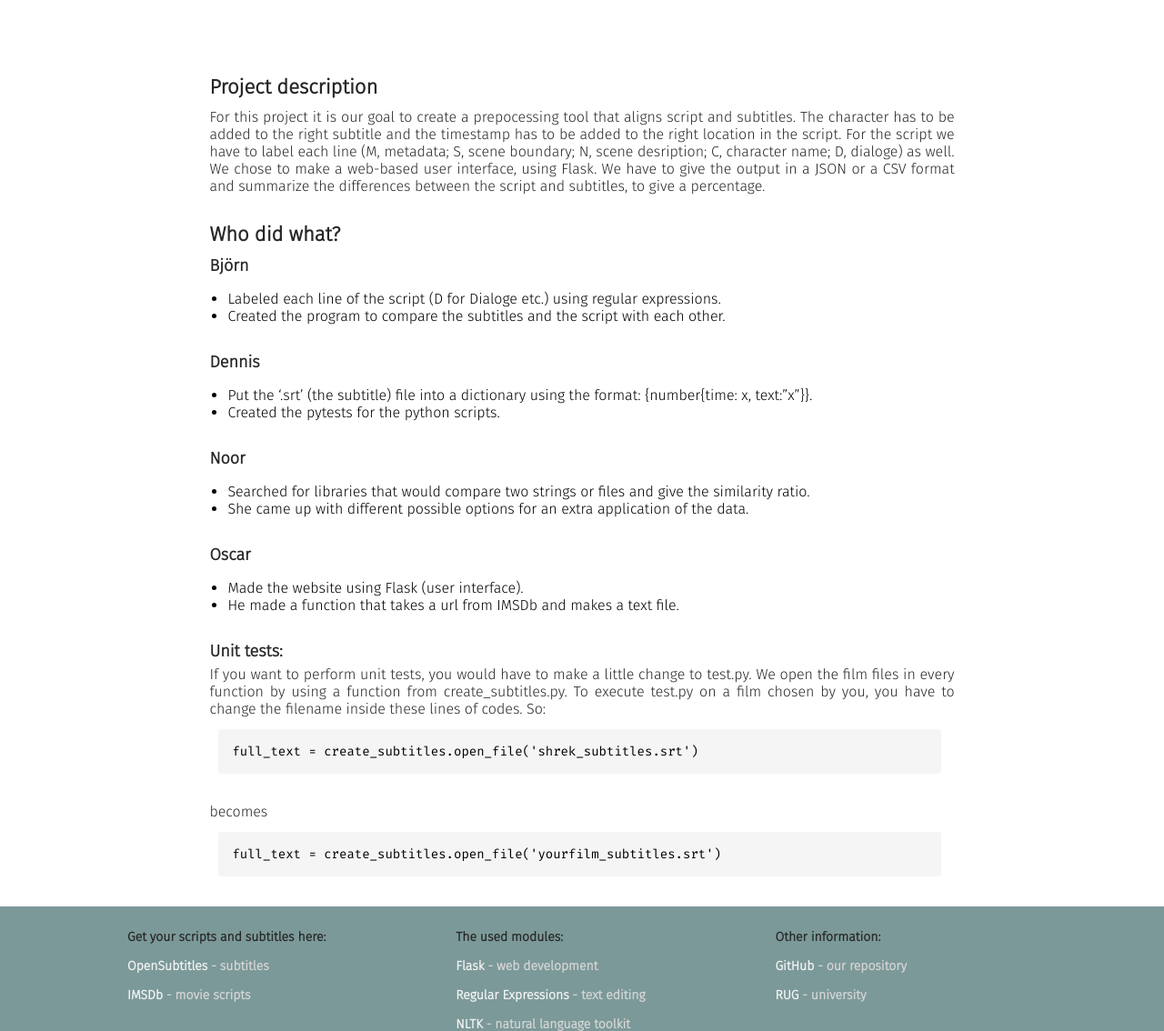
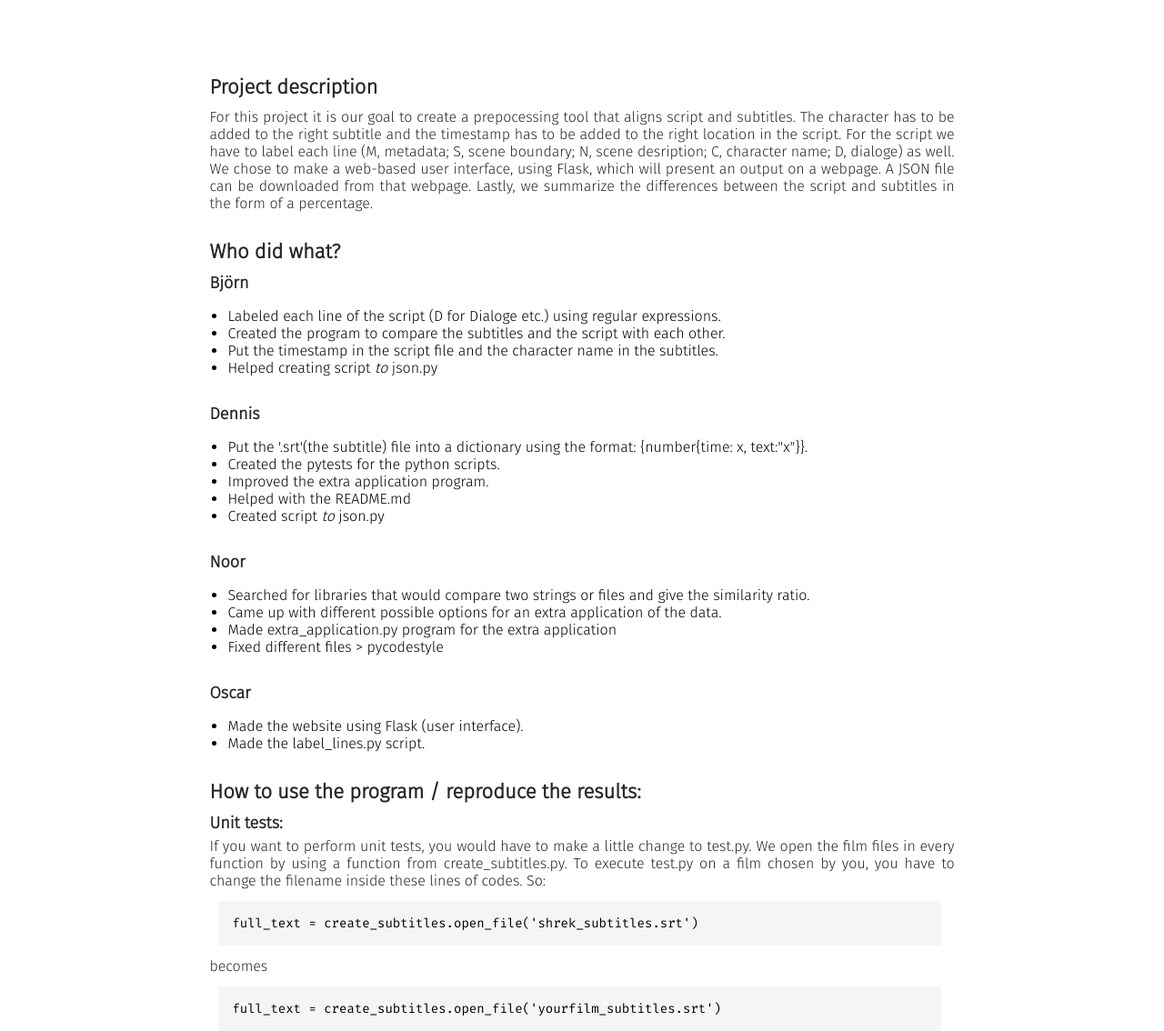
Before and after one commit to bbjoverbeek/Error_Group_name_not_found, a Flask app: page /about in a window 1280 px wide. Shown: the part 156-1290 px from the top of the page at 91% size. Run offline with Flask 2, Linux system fonts and the light colour scheme; some libraries are stand-ins or nearby versions.

Commit message:
changed some of the documentation and the about page again. Also added the most beautiful favicon in the world

```diff
--- a/website/templates/about.html
+++ b/website/templates/about.html
@@ -20,36 +20,54 @@
 <div class="row content">
     <div class="col-8 body_text">
             <h2 id="Project description">Project description</h2>
-            <p>For this project it is our goal to create a prepocessing tool that aligns script and subtitles. The character has to be added to the right subtitle and the timestamp has to be added to the right location in the script. For the script we have to label each line (M, metadata; S, scene boundary; N, scene desription; C, character name; D, dialoge) as well.  We chose to make a web-based user interface, using Flask. We have to give the output in a JSON or a CSV format and summarize the differences between the script and subtitles, to give a percentage.</p>
+            <p>For this project it is our goal to create a prepocessing tool that aligns script and subtitles. The character has to be added to the right subtitle and the timestamp has to be added to the right location in the script. For the script we have to label each line (M, metadata; S, scene boundary; N, scene desription; C, character name; D, dialoge) as well.
+                We chose to make a web-based user interface, using Flask, which will present an output on a webpage. A JSON file can be downloaded from that webpage.
+                Lastly, we summarize the differences between the script and subtitles in the form of a percentage.</p>
 
             <h2 id="Who did what?">Who did what? </h2>
             <h3 id="Björn">Björn </h3>
-            <ul class="inline_list"><li>Labeled each line of the script (D for Dialoge etc.) using regular expressions.
-            </li><li>Created the program to compare the subtitles and the script with each other.
-            </li></ul>
+            <ul class="inline_list">
+                <li>Labeled each line of the script (D for Dialoge etc.) using regular expressions.
+                </li><li>Created the program to compare the subtitles and the script with each other.
+                </li><li>Put the timestamp in the script file and the character name in the subtitles.
+                </li><li>Helped creating script <i>to</i> json.py
+                </li>
+            </ul>
 
             <h3 id="Dennis">Dennis </h3>
             <ul class="inline_list">
-            <li>Put the ‘.srt’ (the subtitle) file into a dictionary using the format: {number{time: x, text:”x”}}.
-            </li><li>Created the pytests for the python scripts.
-            </li></ul>
+                <li>Put the '.srt'(the subtitle) file into a dictionary using the format: {number{time: x, text:"x"}}.
+                </li><li>Created the pytests for the python scripts.
+                </li><li>Improved the extra application program.
+                </li><li>Helped with the README.md
+                </li><li>Created script <i>to</i> json.py
+                </li>
+            </ul>
 
             <h3 id="Noor">Noor </h3>
-            <ul class="inline_list"><li>Searched for libraries that would compare two strings or files and give the similarity ratio.
-            </li><li>She came up with different possible options for an extra application of the data.
-            </li></ul>
+            <ul class="inline_list">
+                <li>Searched for libraries that would compare two strings or files and give the similarity ratio.
+                </li><li>Came up with different possible options for an extra application of the data.
+                </li><li>Made extra_application.py program for the extra application
+                </li><li>Fixed different files > pycodestyle
+                </li>
+            </ul>
 
             <h3 id="Oscar">Oscar </h3>
-            <ul class="inline_list"><li>Made the website using Flask (user interface).
-            </li><li>He made a function that takes a url from IMSDb and makes a text file.
-            </li></ul>
+            <ul class="inline_list">
+                <li>Made the website using Flask (user interface).
+                </li><li>Made the label_lines.py script.
+                </li>
+            </ul>
+
+            <h2>How to use the program / reproduce the results: </h2>
+
 
             <h3 id="Unit tests:">Unit tests:</h3>
 
-            <p>If you want to perform unit tests, you would have to make a little change to test.py. We open the film files in every function by using a function from create_subtitles.py. To execute test.py on a film chosen by you, you have to change the filename inside these lines of codes. So:</p>
+            <p>If you want to perform unit tests, you would have to make a little change to test.py. We open the film files in every function by using a function from create_subtitles.py. To execute test.py on a film chosen by you, you have to change the filename inside these lines of codes. So:            </p>
 
             <pre><code class='code-multiline'>full_text = create_subtitles.open_file('shrek_subtitles.srt')</code></pre>
-            <p><br></p>
             <p>becomes</p>
 
             <pre><code class='code-multiline'>full_text = create_subtitles.open_file('yourfilm_subtitles.srt')</code></pre>
--- a/website/templates/layout.html
+++ b/website/templates/layout.html
@@ -7,6 +7,7 @@
         <!-- The value of href is different because of the way files are handled Flask -->
         <link rel="stylesheet" href="{{ url_for('static', filename='css/main.css') }}">
         <link rel="stylesheet" href="{{ url_for('static', filename='css/animation.css') }}">
+        <link rel="shortcut icon" href="{{ url_for('static', filename='images/favicon.ico') }}">
 
         <!-- Getting jQuery from microsoft to make the progress bars functional -->
         <script src="https://code.jquery.com/jquery-3.1.1.min.js"></script>
```
Also changed, not shown: website/compare.py (+5 -15 lines), website/templates/documentation.html (+15 -3 lines), website/static/images/favicon.ico (added).
